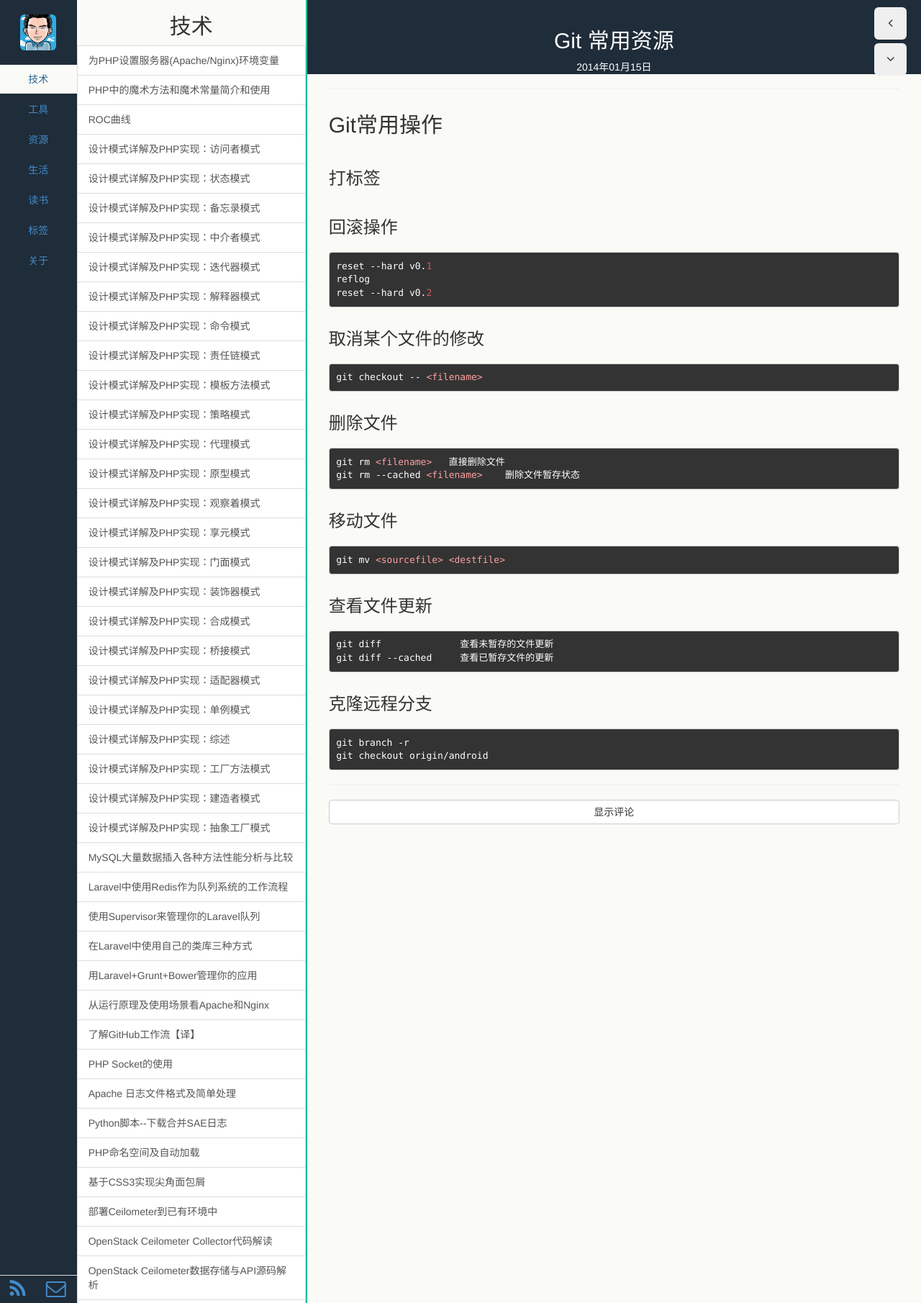
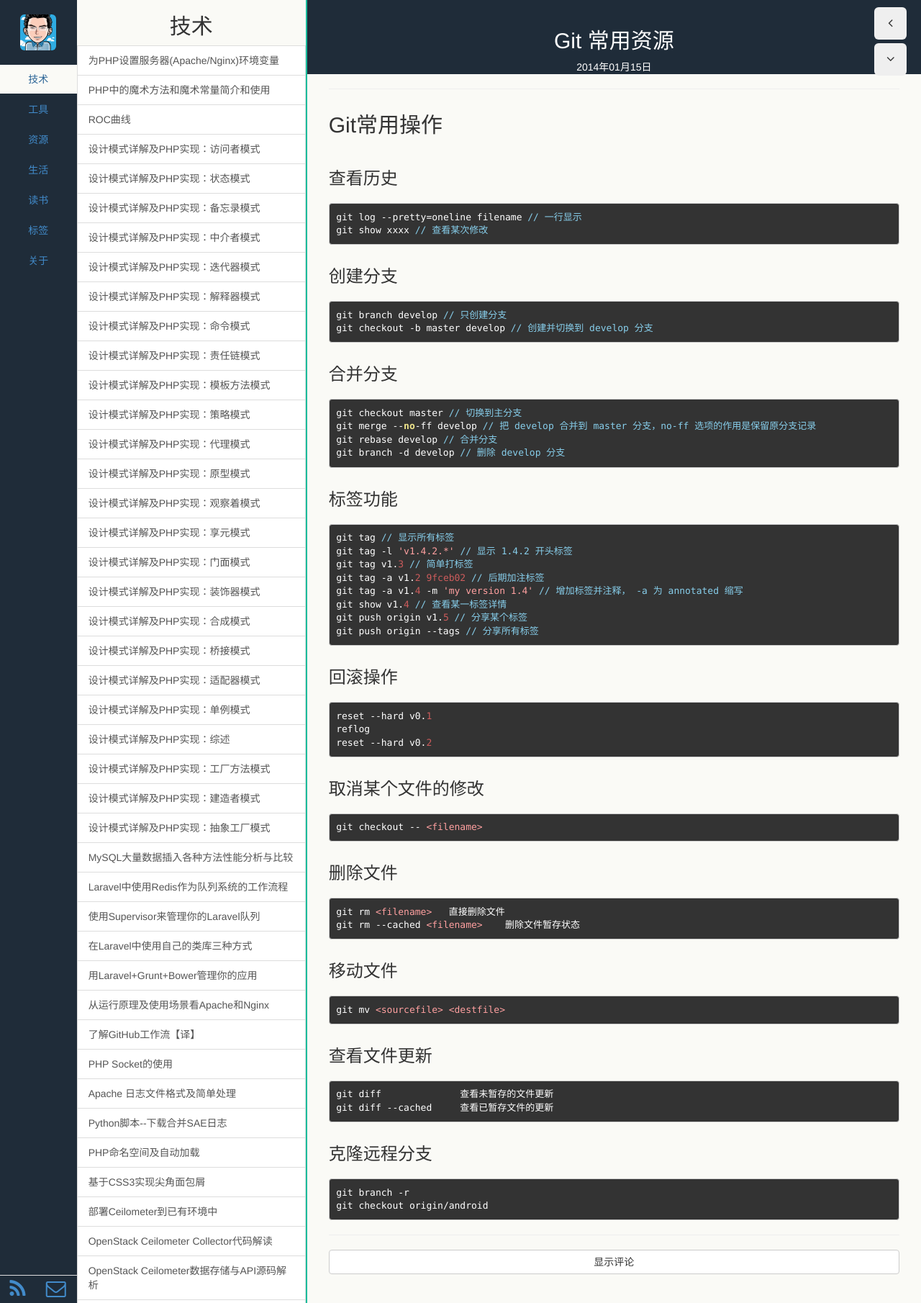
Before and after one commit to dayon3z1/suyan, a Jekyll site: the page built from _posts/Resource/2014-01-15-general-git-resources.md, in a window 1280 px wide. Shown: the whole page at 72% size. Built offline with Jekyll 4.4.1, drawn with Linux system fonts in a browser that asks for light colours; Markdown is read by kramdown in place of the engine named in the settings.

Commit message:
add a post and some changes

```diff
--- a/_posts/Resource/2014-01-15-general-git-resources.md
+++ b/_posts/Resource/2014-01-15-general-git-resources.md
@@ -9,7 +9,33 @@ description:
 
 ## Git常用操作
 
-### 打标签
+### 查看历史
+
+    git log --pretty=oneline filename // 一行显示
+    git show xxxx // 查看某次修改
+
+### 创建分支
+
+    git branch develop // 只创建分支
+    git checkout -b master develop // 创建并切换到 develop 分支
+
+### 合并分支
+
+    git checkout master // 切换到主分支
+    git merge --no-ff develop // 把 develop 合并到 master 分支，no-ff 选项的作用是保留原分支记录
+    git rebase develop // 合并分支
+    git branch -d develop // 删除 develop 分支
+
+### 标签功能
+
+    git tag // 显示所有标签
+    git tag -l 'v1.4.2.*' // 显示 1.4.2 开头标签
+    git tag v1.3 // 简单打标签
+    git tag -a v1.2 9fceb02 // 后期加注标签
+    git tag -a v1.4 -m 'my version 1.4' // 增加标签并注释， -a 为 annotated 缩写
+    git show v1.4 // 查看某一标签详情
+    git push origin v1.5 // 分享某个标签
+    git push origin --tags // 分享所有标签
 
 ### 回滚操作
     reset --hard v0.1
--- a/index.html
+++ b/index.html
@@ -9,7 +9,7 @@ title: 首页
     <div class="panel panel-primary">
       <div class="panel-heading">{{ site.locals.newest }}</div>
       {% for post in paginator.posts %}
-        <a  href='{{ post.url }}' class="list-group-item pjaxlink">
+        <a  href='{{ post.url }}' class="list-group-item pjaxlink clearfix">
           {{post.title}}
           <span class="badge">{{ post.date | date:"%Y年%m月%d日" }}</span>
         </a>
@@ -23,7 +23,7 @@ title: 首页
         {% for tag in site.tags %}
           {% if tag[0] == cate %}
             {% for post in tag[1] %}
-              <a  href='{{ post.url }}' class="list-group-item pjaxlink">
+              <a  href='{{ post.url }}' class="list-group-item pjaxlink clearfix">
                 {{post.title}}
                 <span class="badge">{{ post.date | date:"%Y年%m月%d日" }}</span>
               </a>
--- a/public/css/base.css
+++ b/public/css/base.css
@@ -1,78 +1,91 @@
+/* 页面配置 */
 .container {
   width: 100%;
-  height:100%;
+  height: 100%;
 }
-body,html{
-  margin:0px;
-  height:100%;
-  overflow:hidden;
+body, html {
+  margin: 0px;
+  height: 100%;
+  overflow: hidden;
   background-color: #1f2c39;
 }
-.row{
-  height:100%;
+.row {
+  height: 100%;
 }
-.aside1{
+/* 导航栏 + 目录栏 */
+.aside {
+  height: 100%;
+}
+/* 左侧导航栏 */
+.aside1 {
   background-color: #1f2c39;
-  height:100%;
-  padding-left: 0px;
-  padding-right:0px;
-  text-align:center;
-}
-.aside1 > .nav > li > a{
+  height: 100%;
   padding-left: 0px;
   padding-right: 0px;
-  border-radius:0px;
+  text-align: center;
 }
-.avatar{
-  width:50px;
-  height:50px;
+.aside1 > .nav > li > a {
+  padding-left: 0px;
+  padding-right: 0px;
+  border-radius: 0px;
 }
-.aside{
-  height:100%;
+.avatar {
+  width: 50px;
+  height: 50px;
 }
-.aside1_bottom{
-  width:100%;
+.aside1_bottom {
+  width: 100%;
   position: absolute;
-  bottom:0px;
-  left:0px;
+  bottom: 0px;
+  left: 0px;
 }
-.aside1_bottom > .table{
+.aside1_bottom > .table {
   margin-bottom: 0px;
 }
-.aside2{
+/* 中部目录栏 */
+.aside2 {
   background-color: #fafaf6;
-  height:100%;
+  height: 100%;
   border-right: 2px solid #18bc9c;
   overflow-y: auto;
 }
-.aside3{
-  height:100%;
+/* 右侧内容栏 */
+.aside3 {
+  height: 100%;
   overflow-y: auto;
   background-color: #fafaf6;
 }
-.aside3-title{
+.aside3-title {
   background-color: #1f2c39;
   padding-left: 30px;
   padding-right: 30px;
   text-align: center;
   color: #FFF;
 }
-.aside3-content{
+.aside3-content {
   padding-left: 30px;
   padding-right: 30px;
 }
-#content {font-size:18px;line-height:1.8;}
-#content h2,h3{line-height: 2;}
-blockquote p{font-size:20px;}
-.center {text-align: center;}
-.nav-pills>li.active>a,
-.nav-pills>li.active>a:hover,
-.nav-pills>li.active>a:focus{
+#content {
+  font-size: 18px;
+  line-height: 1.8;
+}
+#content h2, h3 {
+  line-height: 2;
+}
+blockquote p {
+  font-size: 20px;
+}
+/* 其他配置 */
+.center {
+  text-align: center;
+}
+.nav-pills>li.active>a, .nav-pills>li.active>a:hover, .nav-pills>li.active>a:focus {
   color: #2a6496;
   background-color: #fafaf6;
 }
-
-.show-commend{
-  width:100%;
-  margin-bottom:40px;
+/* 显示评论按钮 */
+.show-commend {
+  width: 100%;
+  margin-bottom: 40px;
 }
--- a/public/js/base.js
+++ b/public/js/base.js
@@ -1,33 +1,69 @@
-// offcanvas
+/* 控制导航按钮动作 */
+function nav_click(is_show) {
+  if (is_show) {
+    /* 显示左侧aside */
+    $('.aside')
+      .addClass('visible-md visible-lg')
+      .removeClass('hidden-md hidden-lg')
+    /* 调整右侧内容 */
+    $('.aside3')
+      .removeClass('col-md-12 col-lg-12')
+      .addClass('col-md-8 col-lg-8');
+    /* 调整文字内容格式 */
+    $('.aside3-content')
+      .removeClass('col-md-10 col-lg-10 col-md-offset-1 col-lg-offset-1')
+      .addClass('col-md-12');
+    /* 变化按钮 */
+    $('#nav_btn i')
+      .removeClass('fa-angle-right')
+      .addClass('fa-angle-left');
+  } else {
+    /* 隐藏左侧aside */
+    $('.aside')
+      .removeClass('visible-md visible-lg')
+      .addClass('hidden-md hidden-lg');
+    /* 右侧内容最大化 */
+    $('.aside3')
+      .removeClass('col-md-8 col-lg-8')
+      .addClass('col-md-12 col-lg-12');
+    /* 修改文字排版 */
+    $('.aside3-content')
+      .removeClass('col-md-12')
+      .addClass('col-md-10 col-lg-10 col-md-offset-1 col-lg-offset-1');
+    /* 变化按钮图标 */
+    $('#nav_btn i').removeClass('fa-angle-left').addClass('fa-angle-right');
+  }
+}
+/* 控制文章章节列表按钮 */
+function content_click(is_show){
+  if (is_show) {
+    $('#content_table').show();
+    $('#content_btn i').removeClass('fa-angle-down').addClass('fa-angle-up');
+  } else {
+    $('#content_table').hide();
+    $('#content_btn i').removeClass('fa-angle-up').addClass('fa-angle-down');
+  }
+}
+
 $(document).ready(function() {
-  $("#nav_btn").on('click', function(){
-    isClicked=$(this).data('clicked');
-    if (isClicked) {isClicked=false;} else {isClicked=true;}
-    $(this).data('clicked',isClicked);
-    if(isClicked){
-      $('.aside').removeClass('visible-md visible-lg').addClass('hidden-md hidden-lg');
-      $('.aside3').removeClass('col-md-8 col-lg-8').addClass('col-md-12 col-lg-12');
-      $('.aside3-content').removeClass('col-md-12').addClass('col-md-10 col-lg-10 col-md-offset-1 col-lg-offset-1');
-      $('#nav_btn i').removeClass('fa-angle-left').addClass('fa-angle-right');
-    }else{
-      $('.aside').addClass('visible-md visible-lg').removeClass('hidden-md hidden-lg')
-      $('.aside3').removeClass('col-md-12 col-lg-12').addClass('col-md-8 col-lg-8');
-      $('.aside3-content').removeClass('col-md-10 col-lg-10 col-md-offset-1 col-lg-offset-1').addClass('col-md-12');
-      $('#nav_btn i').removeClass('fa-angle-right').addClass('fa-angle-left');
-    }
+  /* 控制左侧 aside 的动作 */
+  $("#nav_btn").on('click', function() {
+    isClicked = $(this).data('clicked');
+
+    nav_click(isClicked);
+
+    $(this).data('clicked', !isClicked);
   });
+
   $("#content_btn").on('click', function(){
-    isClicked=$(this).data('clicked');
-    if (isClicked) {isClicked=false;} else {isClicked=true;}
-    $(this).data('clicked',isClicked);
-    if(isClicked){
-      $('#content_table').show();
-      $('#content_btn i').removeClass('fa-angle-down').addClass('fa-angle-up');
-    }else{
-      $('#content_table').hide();
-      $('#content_btn i').removeClass('fa-angle-up').addClass('fa-angle-down');
-    }
+    isClicked = $(this).data('clicked');
+
+    content_click(!isClicked);
+
+    $(this).data('clicked',!isClicked);
+
   });
+
   $(document).pjax('.pjaxlink', '#pjax', { fragment: "#pjax", timeout: 10000 });
   $(document).on("pjax:end", function() {
     if($("body").find('.container').width() < 992)
```
Also changed, not shown: _posts/Resource/2014-05-11-general-mysql-resources.md (added, +44 -0 lines).
